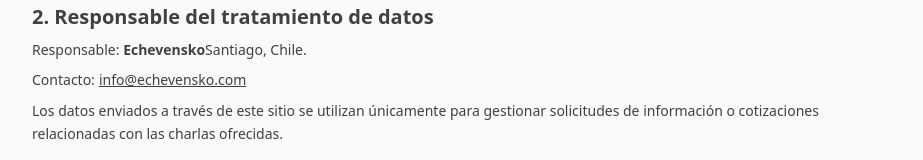
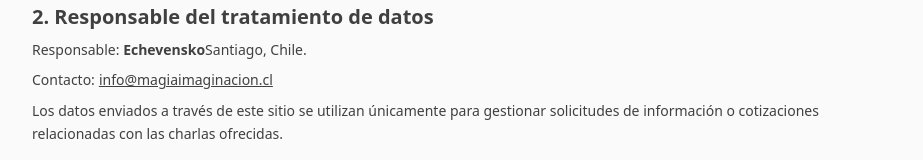
Before and after one commit to TronxGroup/Echevensko, a Next.js app: page /privacidad-condiciones in a window 1280 px wide. Shown: the part 527-687 px from the top of the page, without its empty margins (176-1099 px from the left). Built offline with nearby package versions, Linux system fonts and the light colour scheme.

Commit message:
Update page.tsx

```diff
--- a/app/privacidad-condiciones/page.tsx
+++ b/app/privacidad-condiciones/page.tsx
@@ -83,8 +83,8 @@ export default function PrivacidadCondicionesPage() {
 
           <p className="mt-2">
             Contacto:
-            <a href="mailto:info@echevensko.com" className="underline ml-1">
-              info@echevensko.com
+            <a href="mailto:info@magiaimaginacion.cl" className="underline ml-1">
+              info@magiaimaginacion.cl
             </a>
           </p>
 
```
